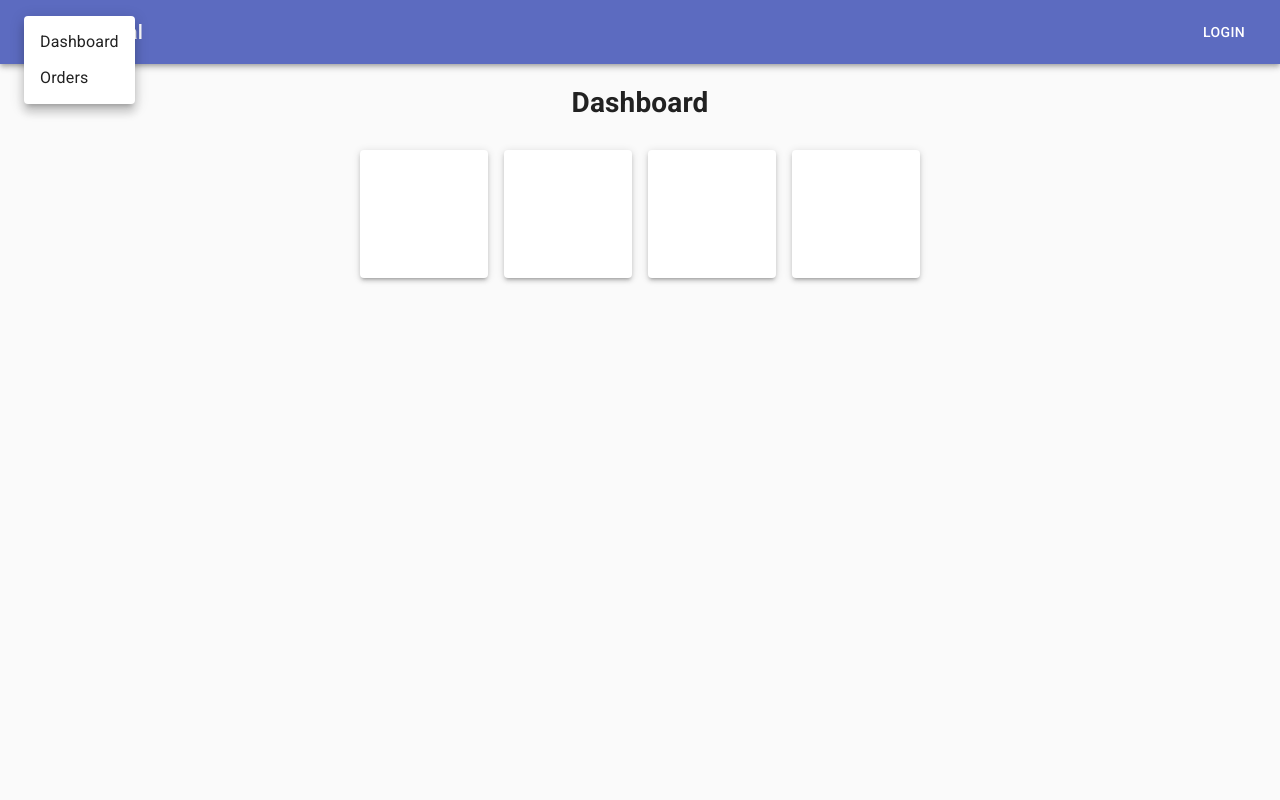
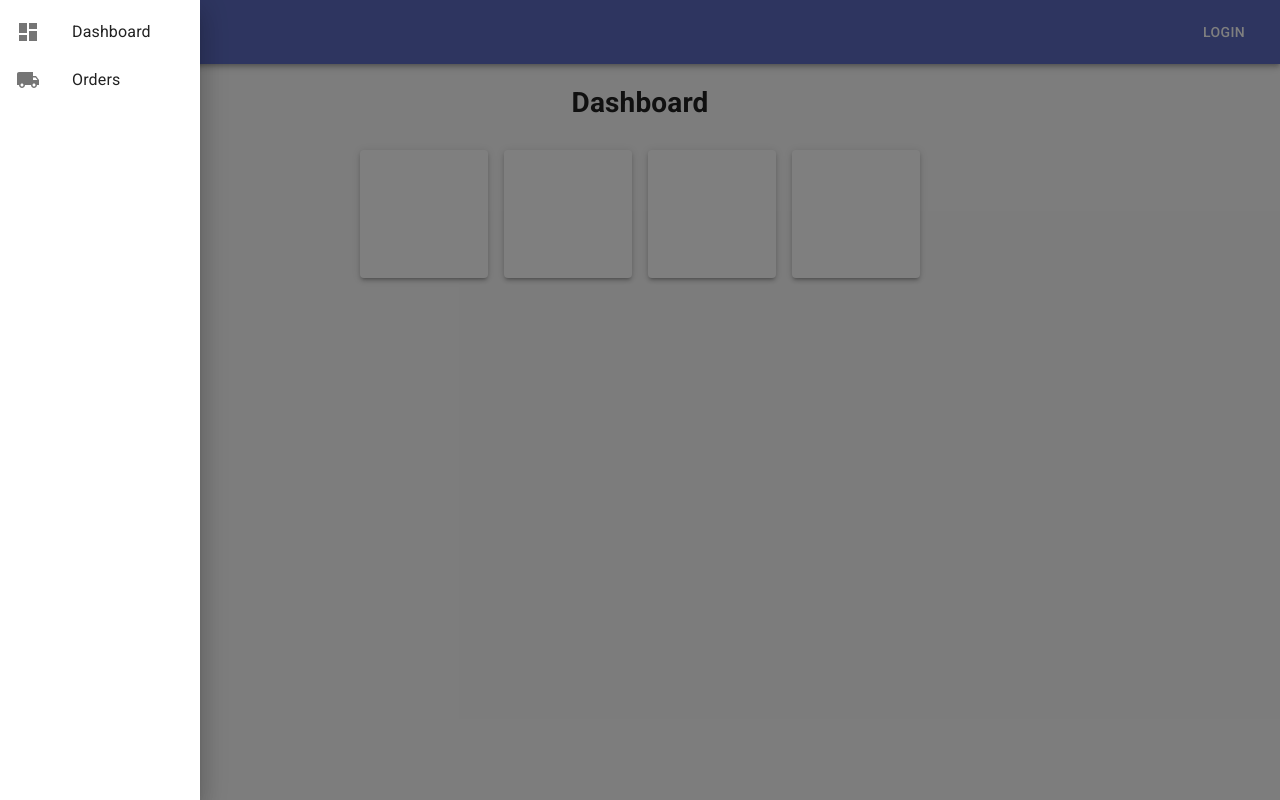
Before and after one commit to nsedan/node-mysql-test, a React (Create React App) app in the folder packages/frontend/: page / in a window 1280 px wide. Both pictures are taken after a click on the button 56 px from the left and 32 px from the top of the page. Built offline with nearby package versions, Linux system fonts and the light colour scheme; no server answers.

Commit message:
MainMenu replaced with SideMenu

```diff
--- a/packages/frontend/src/components/UI/MainMenu.jsx
+++ /dev/null
@@ -1,45 +0,0 @@
-import React from "react";
-import { Link } from "react-router-dom";
-
-import Button from "@material-ui/core/Button";
-import Menu from "@material-ui/core/Menu";
-import MenuItem from "@material-ui/core/MenuItem";
-import MenuIcon from "@material-ui/icons/Menu";
-
-export default function MainMenu() {
-  const [anchorEl, setAnchorEl] = React.useState(null);
-
-  const handleClick = (event) => {
-    setAnchorEl(event.currentTarget);
-  };
-
-  const handleClose = () => {
-    setAnchorEl(null);
-  };
-
-  return (
-    <>
-      <Button
-        aria-controls="main-menu"
-        aria-haspopup="true"
-        onClick={handleClick}
-      >
-        <MenuIcon />
-      </Button>
-      <Menu
-        id="main-menu"
-        anchorEl={anchorEl}
-        keepMounted
-        open={Boolean(anchorEl)}
-        onClose={handleClose}
-      >
-        <MenuItem onClick={handleClose} component={Link} to="/">
-          Dashboard
-        </MenuItem>
-        <MenuItem onClick={handleClose} component={Link} to="/orders">
-          Orders
-        </MenuItem>
-      </Menu>
-    </>
-  );
-}
--- a/packages/frontend/src/components/UI/NavBar.jsx
+++ b/packages/frontend/src/components/UI/NavBar.jsx
@@ -1,8 +1,7 @@
 import React from "react";
-
 import { Link } from "react-router-dom";
 
-import MainMenu from "./MainMenu";
+import SideMenu from "./SideMenu";
 
 import { makeStyles } from "@material-ui/core/styles";
 import AppBar from "@material-ui/core/AppBar";
@@ -25,7 +24,7 @@ const NavBar = () => {
   return (
     <AppBar position="static">
       <Toolbar>
-        <MainMenu />
+        <SideMenu />
         <Typography variant="h6" className={classes.title}>
           Portal
         </Typography>
--- /dev/null
+++ b/packages/frontend/src/components/UI/SideMenu.jsx
@@ -0,0 +1,78 @@
+import React from "react";
+import { Link } from "react-router-dom";
+
+import { makeStyles } from "@material-ui/core/styles";
+import Drawer from "@material-ui/core/Drawer";
+import Button from "@material-ui/core/Button";
+import List from "@material-ui/core/List";
+import ListItem from "@material-ui/core/ListItem";
+import ListItemIcon from "@material-ui/core/ListItemIcon";
+import ListItemText from "@material-ui/core/ListItemText";
+import DashboardIcon from "@material-ui/icons/Dashboard";
+import LocalShippingIcon from "@material-ui/icons/LocalShipping";
+import MenuIcon from "@material-ui/icons/Menu";
+
+const useStyles = makeStyles({
+  list: {
+    width: 200,
+  },
+});
+
+const SideMenu = () => {
+  const classes = useStyles();
+  const anchor = "left";
+  const [state, setState] = React.useState({
+    left: false,
+  });
+
+  const toggleDrawer = (anchor, open) => (event) => {
+    if (
+      event.type === "keydown" &&
+      (event.key === "Tab" || event.key === "Shift")
+    ) {
+      return;
+    }
+    setState({ ...state, [anchor]: open });
+  };
+
+  const list = (anchor) => (
+    <div
+      className={classes.list}
+      role="presentation"
+      onClick={toggleDrawer(anchor, false)}
+      onKeyDown={toggleDrawer(anchor, false)}
+    >
+      <List>
+        <ListItem button component={Link} to="/">
+          <ListItemIcon>
+            <DashboardIcon />
+          </ListItemIcon>
+          <ListItemText primary="Dashboard" />
+        </ListItem>
+        <ListItem button component={Link} to="/orders">
+          <ListItemIcon>
+            <LocalShippingIcon />
+          </ListItemIcon>
+          <ListItemText primary="Orders" />
+        </ListItem>
+      </List>
+    </div>
+  );
+
+  return (
+    <React.Fragment key={anchor}>
+      <Button onClick={toggleDrawer(anchor, true)}>
+        <MenuIcon />
+      </Button>
+      <Drawer
+        anchor={anchor}
+        open={state[anchor]}
+        onClose={toggleDrawer(anchor, false)}
+      >
+        {list(anchor)}
+      </Drawer>
+    </React.Fragment>
+  );
+};
+
+export default SideMenu;
```
